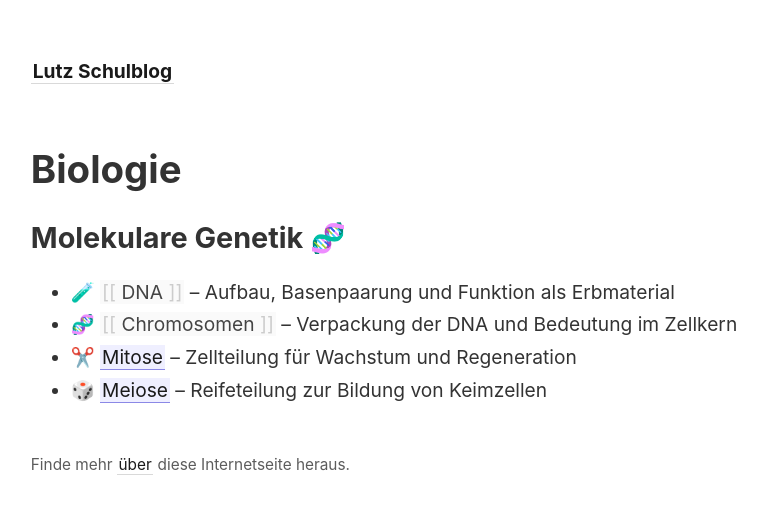
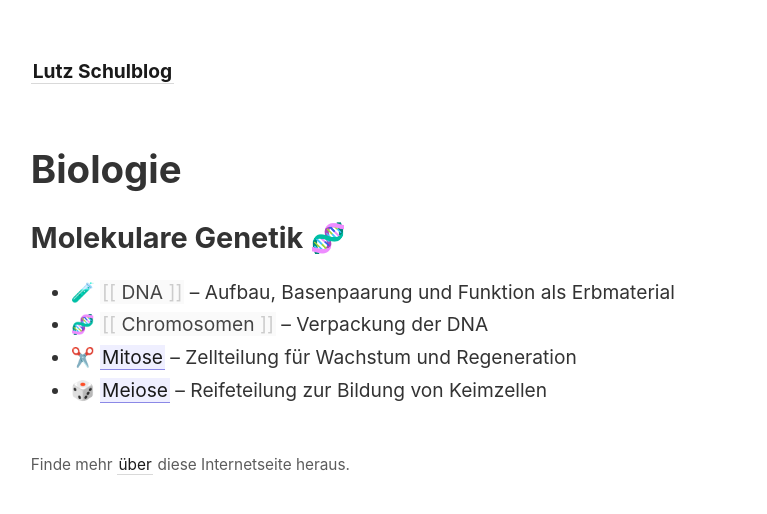
Before and after one commit to lutz-stu/school-blog, a Jekyll site: the page built from _notes/Biologie/index.md, in a window 1280 px wide. Shown: the top 514 px of the page, without its empty margins (46-813 px from the left). Built offline with Jekyll 4.4.1, drawn with Linux system fonts in a browser that asks for light colours.

Commit message:
Update Biologie content

```diff
--- a/_notes/Biologie/index.md
+++ b/_notes/Biologie/index.md
@@ -9,7 +9,7 @@ permalink: /Biologie
 ## Molekulare Genetik 🧬
 
 - 🧪 [[DNA]] – Aufbau, Basenpaarung und Funktion als Erbmaterial
-- 🧬 [[Chromosomen]] – Verpackung der DNA und Bedeutung im Zellkern
+- 🧬 [[Chromosomen]] – Verpackung der DNA
 - ✂️ [[Mitose]] – Zellteilung für Wachstum und Regeneration
 - 🎲 [[Meiose]] – Reifeteilung zur Bildung von Keimzellen
 
```
